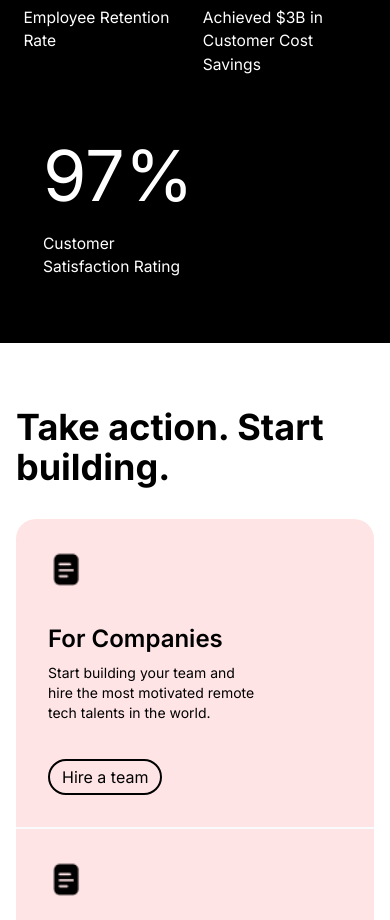
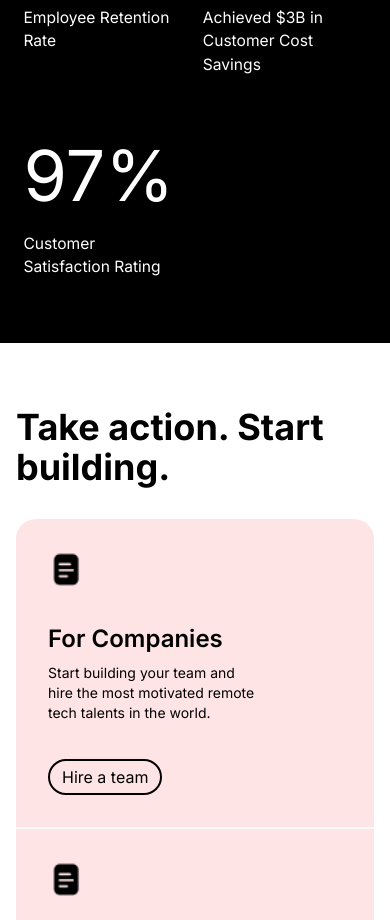
Before and after one commit to dajawhite/Of-Age, a Next.js app in the folder of-age-app/: page /about-us in a window 390 px wide. Shown: the part 2580-3500 px from the top of the page. Built offline with nearby package versions, Linux system fonts and the light colour scheme.

Commit message:
adjust 3rd stat margin on mobile

```diff
--- a/of-age-app/src/app/about-us/page.tsx
+++ b/of-age-app/src/app/about-us/page.tsx
@@ -65,14 +65,12 @@ export default function About(){
                                 <h2 className="lg:text-[4.3vw] text-[18vw]">$3B</h2>
                                 <p className="mt-[1vw] lg:text-[.75vw] text-[4vw]">Achieved $3B in<br/> Customer Cost Savings</p>
                             </div>
-                            <div className="ml-[5vw] mt-[12vw] lg:mt-0 w-[41vw] lg:w-auto">
+                            <div className="ml-0 lg:ml-[5vw] mt-[12vw] lg:mt-0 w-[41vw] lg:w-auto">
                                 <h2 className="lg:text-[4.3vw] text-[18vw]">97%</h2>
                                 <p className="mt-[1vw] lg:text-[.75vw] text-[4vw]">Customer Satisfaction Rating</p>
                             </div>
                         </div>
-
                     </div>
-
                 </div>
 
             </section>
```
